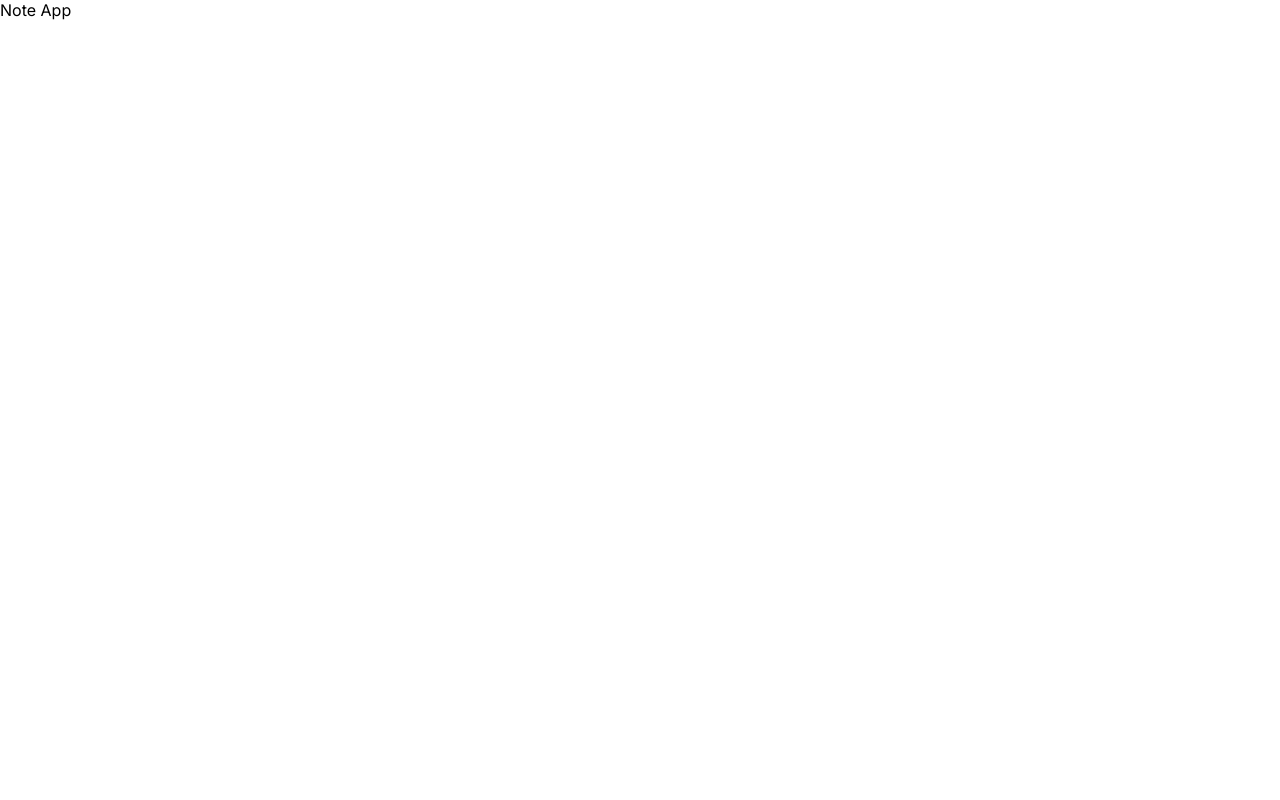
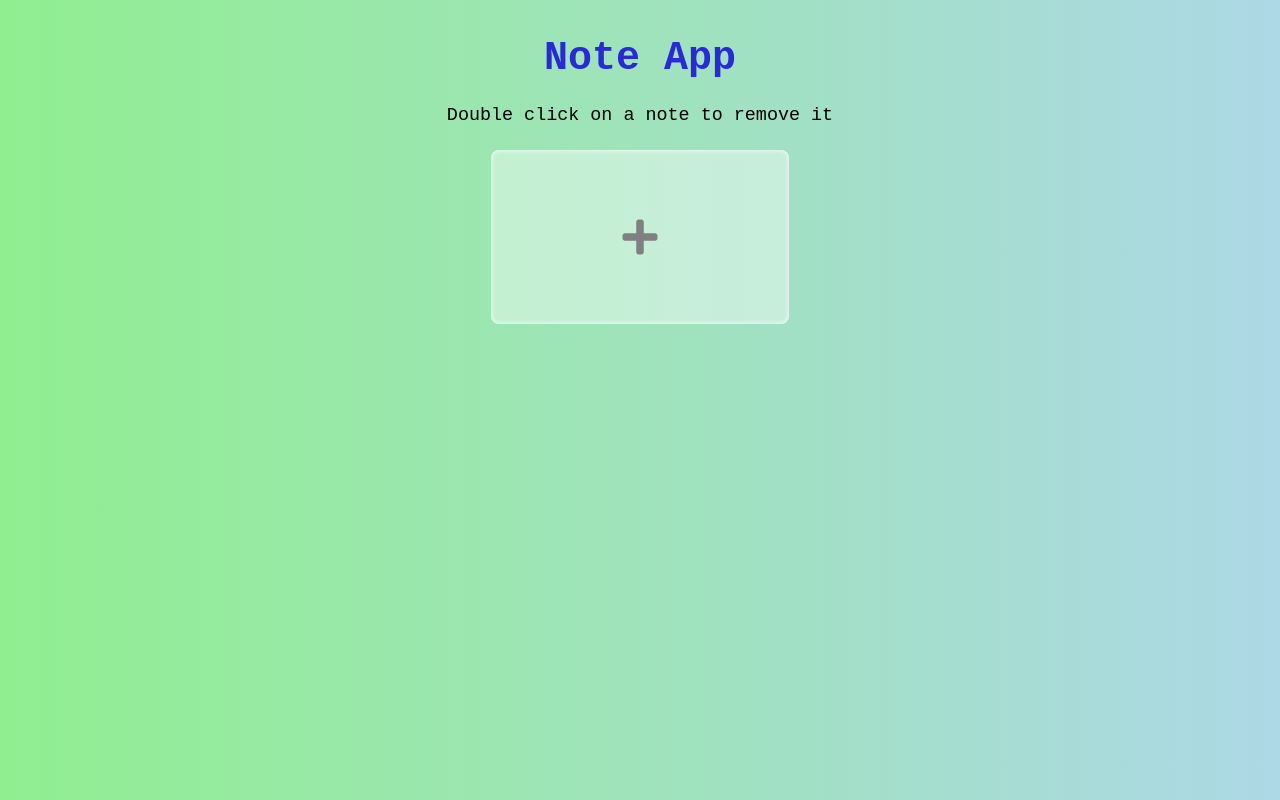
Before and after one commit to rahuljindal1/nextjs14-practice-projects, a Next.js app: page /note-app in a window 1280 px wide. Built offline with nearby package versions, Linux system fonts and the light colour scheme.

Commit message:
feat: Add Note App

```diff
--- a/components/Button/index.tsx
+++ b/components/Button/index.tsx
@@ -6,6 +6,7 @@ type Props = {
   btnIcon?: React.ReactNode;
   onClick: () => void;
   customStyles?: string[];
+  iconStyles?: string[];
   isDisabled?: boolean;
   size?: "small" | "normal" | "large";
   type?: "primary" | "secondary";
@@ -17,6 +18,7 @@ export default function Button({
   btnIcon,
   onClick,
   customStyles = [],
+  iconStyles = [],
   isDisabled = false,
   size = "normal",
   type = "primary",
@@ -27,7 +29,9 @@ export default function Button({
       return <></>;
     }
 
-    return <div className={styles.btnIcon}>{btnIcon}</div>;
+    return (
+      <div className={classNames(styles.btnIcon, iconStyles)}>{btnIcon}</div>
+    );
   };
 
   const ButtonTxt = () => {
--- a/src/app/note-app/page.tsx
+++ b/src/app/note-app/page.tsx
@@ -1,5 +1,70 @@
+"use client";
+
+import { FaPlus } from "react-icons/fa";
+import { Button } from "../../../components";
 import styles from "./styles.module.css";
+import { ChangeEvent, useState } from "react";
+import { CacheService } from "./services/CacheService";
+
+const cachedService = new CacheService();
+
+const cachedNotes = cachedService.load();
+const allNotes = cachedNotes ? JSON.parse(cachedNotes) : [];
 
 export default function NoteApp() {
-  return <div>Note App</div>;
+  const [notes, setNotes] = useState<string[]>(allNotes);
+
+  const addNoteHandler = () => {
+    setNotes([...notes, ""]);
+  };
+
+  const insertNoteContent = (
+    e: ChangeEvent<HTMLTextAreaElement>,
+    index: number
+  ) => {
+    const content = e.target.value;
+    if (!content) {
+      return;
+    }
+
+    notes[index] = content;
+    const updatedNotes = [...notes];
+
+    setNotes(updatedNotes);
+    cachedService.save(updatedNotes);
+  };
+
+  const deleteNote = (deleteNoteIndex: number) => {
+    const filteredNotes = notes.filter(
+      (note, index) => index !== deleteNoteIndex
+    );
+
+    setNotes(filteredNotes);
+    cachedService.save(filteredNotes);
+  };
+
+  return (
+    <div className={styles.mainContainer}>
+      <div className={styles.title}>Note App</div>
+      <div>Double click on a note to remove it</div>
+      <div className={styles.notesContainer}>
+        {notes.map((note, index) => (
+          <textarea
+            className={styles.note}
+            key={index}
+            value={note}
+            placeholder="Empty Note"
+            onChange={(e) => insertNoteContent(e, index)}
+            onDoubleClick={() => deleteNote(index)}
+          />
+        ))}
+        <Button
+          customStyles={[styles.addNoteBtn]}
+          iconStyles={[styles.addNoteBtnIcon]}
+          btnIcon={<FaPlus />}
+          onClick={addNoteHandler}
+        />
+      </div>
+    </div>
+  );
 }
--- /dev/null
+++ b/src/app/note-app/services/CacheService.ts
@@ -0,0 +1,14 @@
+export class CacheService {
+  #localStorageCacheLey = "notes";
+
+  load(key?: string) {
+    return localStorage.getItem(key || this.#localStorageCacheLey);
+  }
+
+  save(data: object, key?: string) {
+    localStorage.setItem(
+      key || this.#localStorageCacheLey,
+      JSON.stringify(data)
+    );
+  }
+}
--- a/src/app/note-app/styles.module.css
+++ b/src/app/note-app/styles.module.css
@@ -0,0 +1,71 @@
+.mainContainer {
+  height: 100vh;
+  max-width: 100vw;
+  background: linear-gradient(to left, lightblue, lightgreen);
+  font-family: "Courier New", Courier, monospace;
+  padding: 36px 60px;
+  display: flex;
+  flex-direction: column;
+  align-items: center;
+  gap: 24px;
+  font-size: 1.15rem;
+  box-sizing: border-box;
+}
+
+.title {
+  font-size: 2.5rem;
+  font-weight: 700;
+  color: rgb(41, 41, 219);
+}
+
+.notesContainer {
+  display: flex;
+  flex-direction: row;
+  justify-content: center;
+  align-items: center;
+  max-width: inherit;
+  flex-wrap: wrap;
+  gap: 2rem;
+}
+
+.addNoteBtn {
+  width: 250px;
+  height: 150px;
+  border-radius: 8px;
+  background: rgba(255, 255, 255, 0.4);
+  color: gray;
+  box-shadow: inset 0 0 5px white;
+  display: flex;
+  justify-content: center;
+  align-items: center;
+
+  &:hover {
+    background: rgba(255, 255, 255, 0.7);
+  }
+}
+
+.addNoteBtnIcon {
+  font-size: 2.5rem;
+}
+
+.note {
+  border-radius: 8px;
+  width: 266px;
+  height: 142px;
+  border-radius: 8px;
+  color: darkblue;
+  padding: 1rem;
+  font-size: 18px;
+  outline: none;
+  border: none;
+  cursor: pointer;
+  background: rgba(255, 255, 255, 0.1);
+  box-shadow: 0 0 3px rgba(0, 0, 0, 0.3);
+  resize: none;
+
+  &:hover,
+  &:focus {
+    box-shadow: 0 0 10px rgba(0, 0, 0, 0.3);
+    transition: all 300ms ease;
+  }
+}
--- a/src/app/page.tsx
+++ b/src/app/page.tsx
@@ -34,7 +34,8 @@ const projects = [
     id: 17,
     title: "Profile Statistics",
     link: "/profile-statistics"
-  }
+  },
+  { id: 18, title: "Note App", link: "/note-app" }
 ];
 
 export default function Home() {
```
Also changed, not shown: src/app/note-app/services/index.ts (added).
